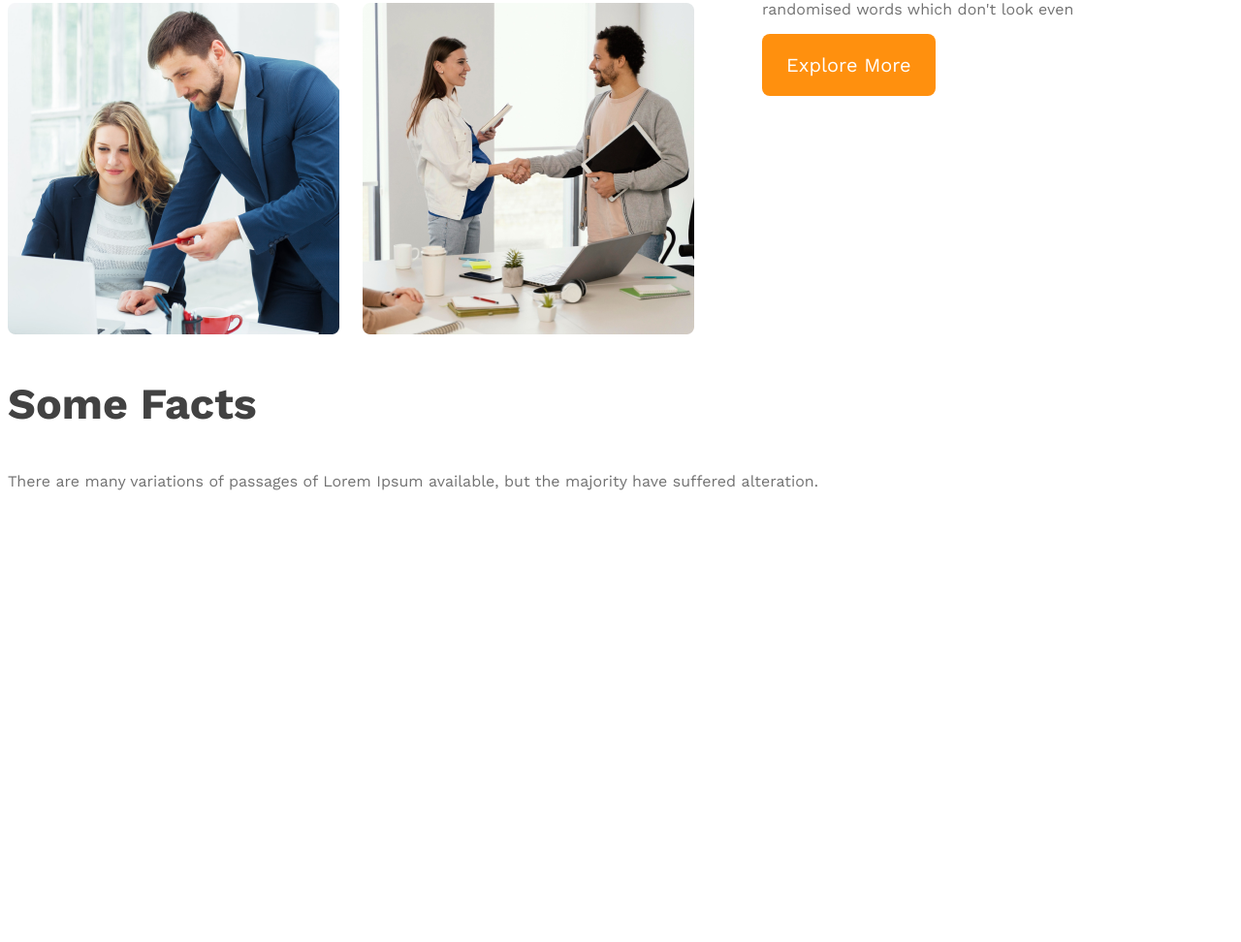
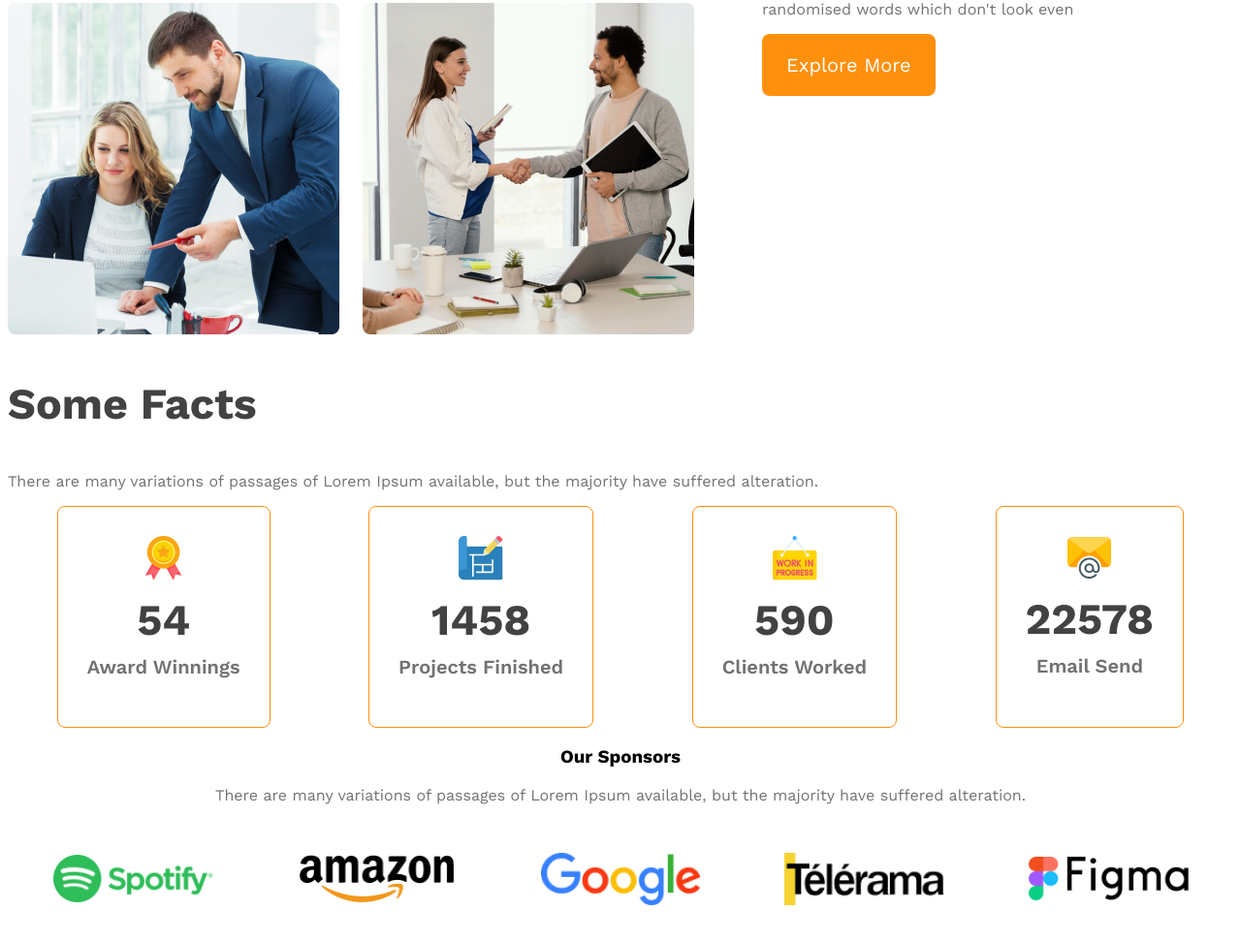
Before and after one commit to Paromesh/g3-architect-website, a plain HTML site: page index.html in a window 1280 px wide. Shown: the part 1578-2550 px from the top of the page at 97% size. Before the commit the page ends 2154 px from the top, so only its background shows below. Drawn offline with nearby package versions, Linux system fonts and the light colour scheme.

Commit message:
added the sponsors section

```diff
--- a/index.html
+++ b/index.html
@@ -55,6 +55,41 @@
         <section class="facts">
             <h3 class="section-title">Some Facts</h3>
             <p class="text-light-gray">There are many variations of passages of Lorem Ipsum available, but the majority have suffered alteration.</p>
+            <div class="facts-card-container">
+                <!-- .card*4>img+h2.card-stats+p.card-title text-light-gray -->
+                <div class="card">
+                    <img src="images/icons/ribon.png" alt="">
+                    <h2 class="card-stats">54</h2>
+                    <p class="card-title text-light-gray">Award Winnings</p>
+                </div>
+                <div class="card">
+                    <img src="images/icons/projects.png" alt="">
+                    <h2 class="card-stats">1458</h2>
+                    <p class="card-title text-light-gray">Projects Finished</p>
+                </div>
+                <div class="card">
+                    <img src="images/icons/customers.png" alt="">
+                    <h2 class="card-stats">590</h2>
+                    <p class="card-title text-light-gray">Clients Worked</p>
+                </div>
+                <div class="card">
+                    <img src="images/icons/email.png" alt="">
+                    <h2 class="card-stats">22578</h2>
+                    <p class="card-title text-light-gray">Email Send</p>
+                </div>
+            </div>
+        </section>
+        <!-- sponsors section -->
+        <section class="sponsors">
+            <h3 class="section-titel">Our Sponsors</h3>
+            <p class="text-light-gray">There are many variations of passages of Lorem Ipsum available, but the majority have suffered alteration.</p>
+            <div class="sponsors-img-container">
+                <img src="images/sponsors/spotify.png" alt="">
+                <img src="images/sponsors/amazon.png" alt="">
+                <img src="images/sponsors/google.png" alt="">
+                <img src="images/sponsors/telerama.png" alt="">
+                <img src="images/sponsors/figma.png" alt="">
+            </div>
         </section>
     </main>
     <footer>
--- a/styles/architect.css
+++ b/styles/architect.css
@@ -95,6 +95,45 @@ main{
     color: #FF900E;
     font-weight: 700;
 }
+/* facts section */
+.facts-card-container{
+    display: flex;
+    justify-content: space-around;
+}
+.facts-card-container .card{
+    border-radius: 8px;
+    border: 1px solid #FF900E;
+    text-align: center;
+    padding: 30px;
+
+}
+.facts-card-container .card-title {
+    font-weight: 600;
+    font-size: 1.25rem;
+    margin-top: 5px;
+}
+.facts-card-container .card-stats{
+    font-size: 2.8rem;
+    color: #424242;
+    margin-top: 10px;
+    margin-bottom: 10px;
+}
+/* sponsors */
+.sponsors{
+    text-align: center;
+}
+.sponsors-img-container{
+    margin-top: 50px;
+    display: flex;
+    justify-content: space-evenly;
+    align-items: center;
+    gap: 40px;
+
+}
+.sponsors-img-container img{
+    width: 165px;
+}
+
 
 
 /* responsive media queries */
@@ -104,16 +143,21 @@ main{
         padding: 20px;
     }
     nav,
-    .teams-container
+    .teams-container,
+    .facts-card-container,
+    .sponsors-img-container
     {
         flex-direction: column;
     }
     .teams-img-container{
         grid-template-columns: 1fr;
     }
-    .teams-content{
+    .teams-content, .facts-card-container{
         padding-left: 20px;
         padding-right: 20px;
+    }
+    .facts-card-container{
+        gap: 20px;
     }
 }
 /* tablet or medium devices */
@@ -121,7 +165,10 @@ main{
     header{
         padding: 50px;
     }
-    nav, .teams-container{
+    nav,
+    .teams-container,
+    .sponsors-img-container
+    {
         flex-direction: column;
     }
 }
```
